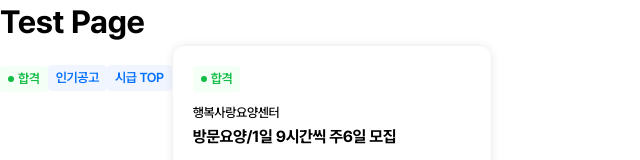
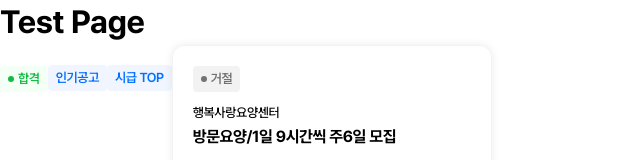
Before and after one commit to Early-Us/BeCareful-Client, a React (Vite) app: page /test in a window 1280 px wide. Shown: the top 160 px of the page, without its empty margins (0-640 px from the left). Built offline with nearby package versions, Linux system fonts and the light colour scheme.

Commit message:
feat: chip상태도 props로 추가

```diff
--- a/src/components/common/ApplyCard/ApplyCard.tsx
+++ b/src/components/common/ApplyCard/ApplyCard.tsx
@@ -10,6 +10,7 @@ interface ApplyCardProps {
   workingDays: string[];
   workingHours: string;
   hourlyRate: string;
+  chipState: 'pass' | 'fail' | 'pending';
 }
 
 export const ApplyCard = ({
@@ -20,10 +21,11 @@ export const ApplyCard = ({
   workingDays,
   workingHours,
   hourlyRate,
+  chipState,
 }: ApplyCardProps) => {
   return (
     <CardContainer>
-      <ApplyChip state={'pass'} />
+      <ApplyChip state={chipState} />
       <CardTopContainer>
         <CardTopHeader>
           <CardTopTitle>{centerName}</CardTopTitle>
--- a/src/page/TestPage.tsx
+++ b/src/page/TestPage.tsx
@@ -48,6 +48,7 @@ export const TestPage = () => {
       <ApplyTag label="인기공고" />
       <ApplyTag label="시급 TOP" />
       <ApplyCard
+        chipState="fail"
         centerName="행복사랑요양센터"
         description="방문요양/1일 9시간씩 주6일 모집"
         tags={['인기공고', '시급 TOP']}
```
